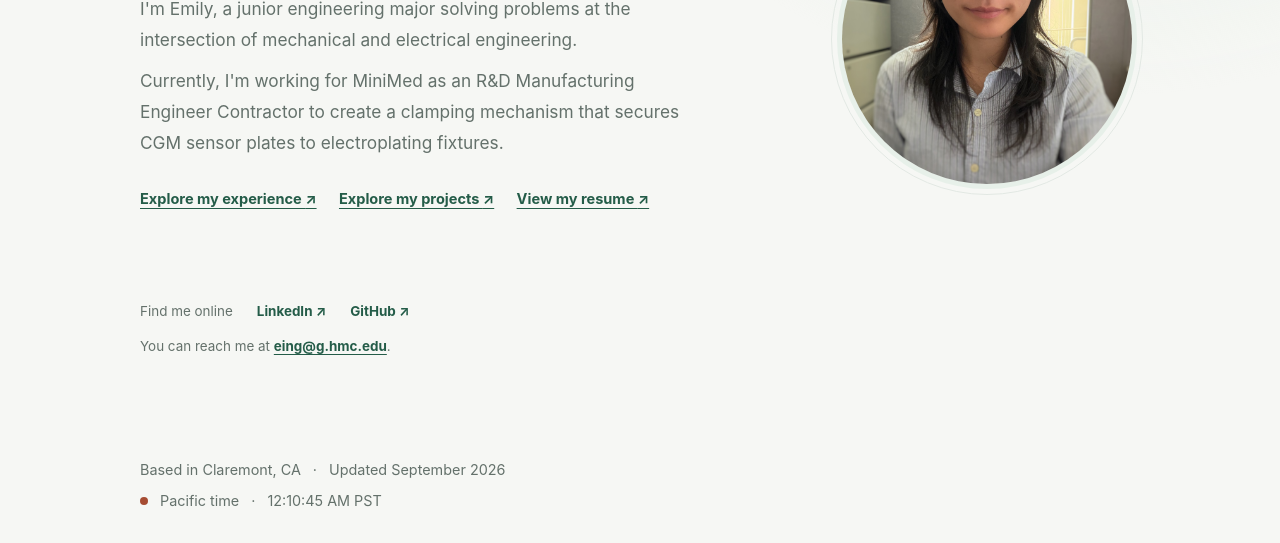
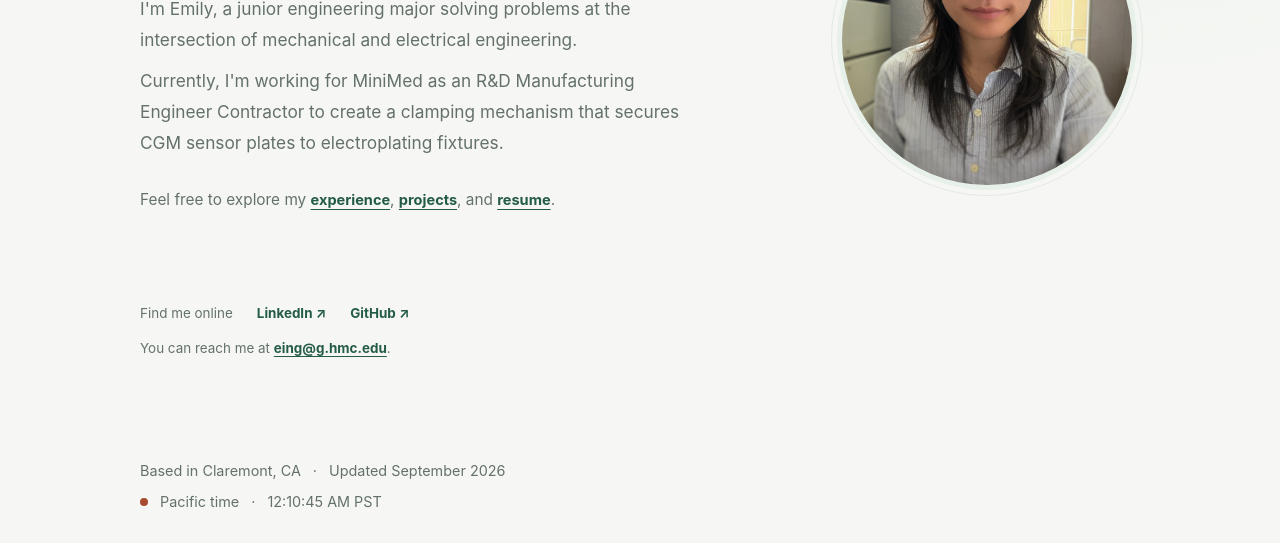
Before and after one commit to eing523/eing523.github.io, a plain HTML site: page index.html in a window 1280 px wide. Shown: the part 348-891 px from the top of the page. Drawn offline with Linux system fonts and the light colour scheme.

Commit message:
formating

```diff
--- a/index.html
+++ b/index.html
@@ -35,11 +35,7 @@
             <p class="eyebrow"> Engineering at Harvey Mudd College</p>
             <h1>Emily Ing</h1>
             <p class="hero-intro">I'm Emily, a junior engineering major solving problems at the intersection of mechanical and electrical engineering.<span class="hero-intro-followup">Currently, I'm working for MiniMed as an R&amp;D Manufacturing Engineer Contractor to create a clamping mechanism that secures CGM sensor plates to electroplating fixtures.</span></p>
-            <div class="hero-actions">
-              <a class="text-link" href="#experience" data-section-link>Explore my experience <span aria-hidden="true">↗</span></a>
-              <a class="text-link" href="#projects" data-section-link>Explore my projects <span aria-hidden="true">↗</span></a>
-              <a class="text-link" href="#resume" data-section-link>View my resume <span aria-hidden="true">↗</span></a>
-            </div>
+            <p class="hero-actions">Feel free to explore my <a class="text-link" href="#experience" data-section-link>experience</a>, <a class="text-link" href="#projects" data-section-link>projects</a>, and <a class="text-link" href="#resume" data-section-link>resume</a>.</p>
           </div>
           <div class="hero-portrait">
             <img class="portrait-placeholder" src="assets/images/headshot.jpeg" alt="Portrait of Emily Ing">
--- a/styles.css
+++ b/styles.css
@@ -61,9 +61,6 @@ a:focus-visible {
 }
 
 .site-header {
-  position: sticky;
-  z-index: 2;
-  top: 0;
   display: flex;
   width: min(1120px, calc(100% - 48px));
   min-height: 88px;
@@ -248,10 +245,9 @@ p {
 }
 
 .hero-actions {
-  display: flex;
-  flex-wrap: wrap;
-  align-items: center;
-  gap: 1rem 1.4rem;
+  margin-bottom: 0;
+  color: var(--muted);
+  font-size: 0.96rem;
 }
 
 .button {
```
